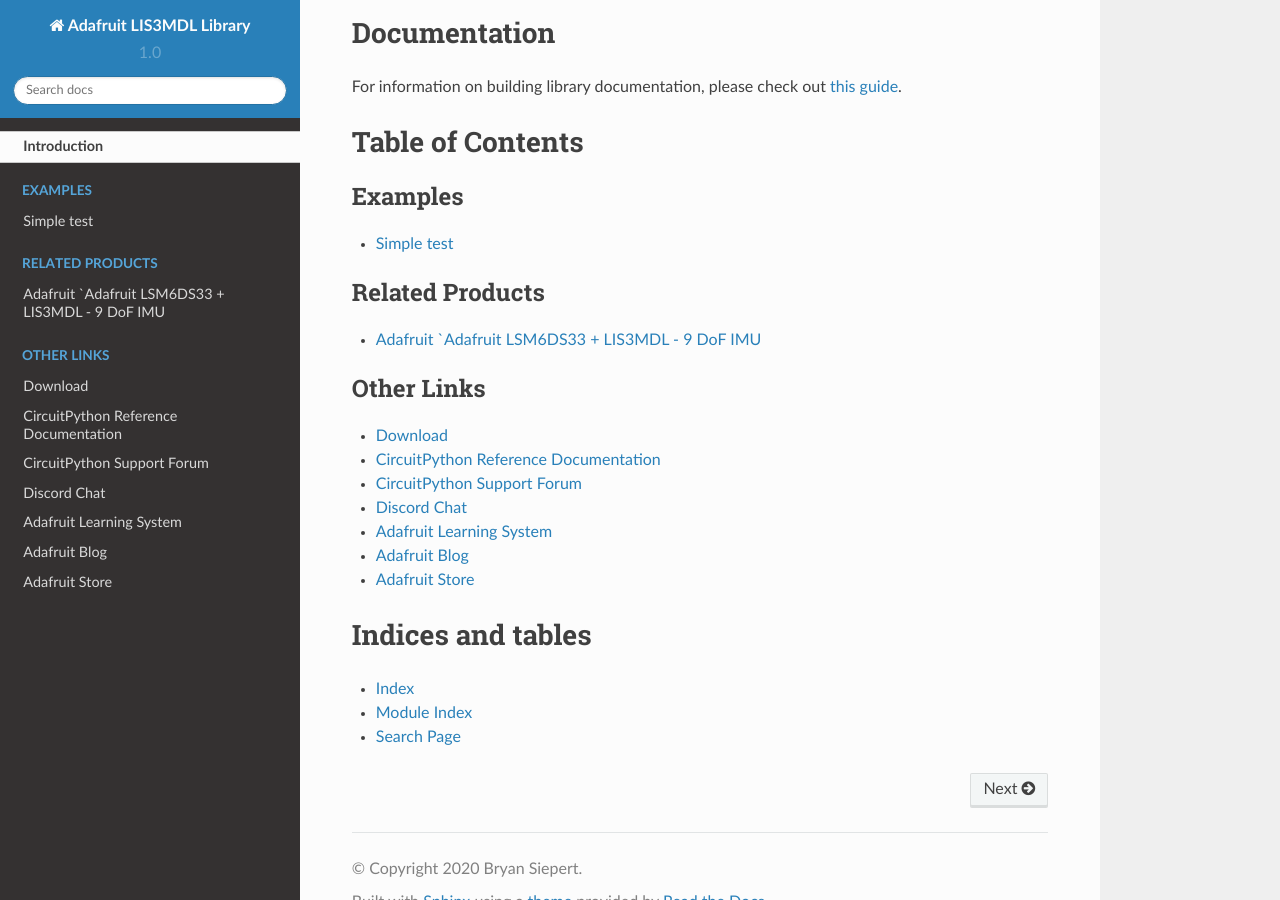
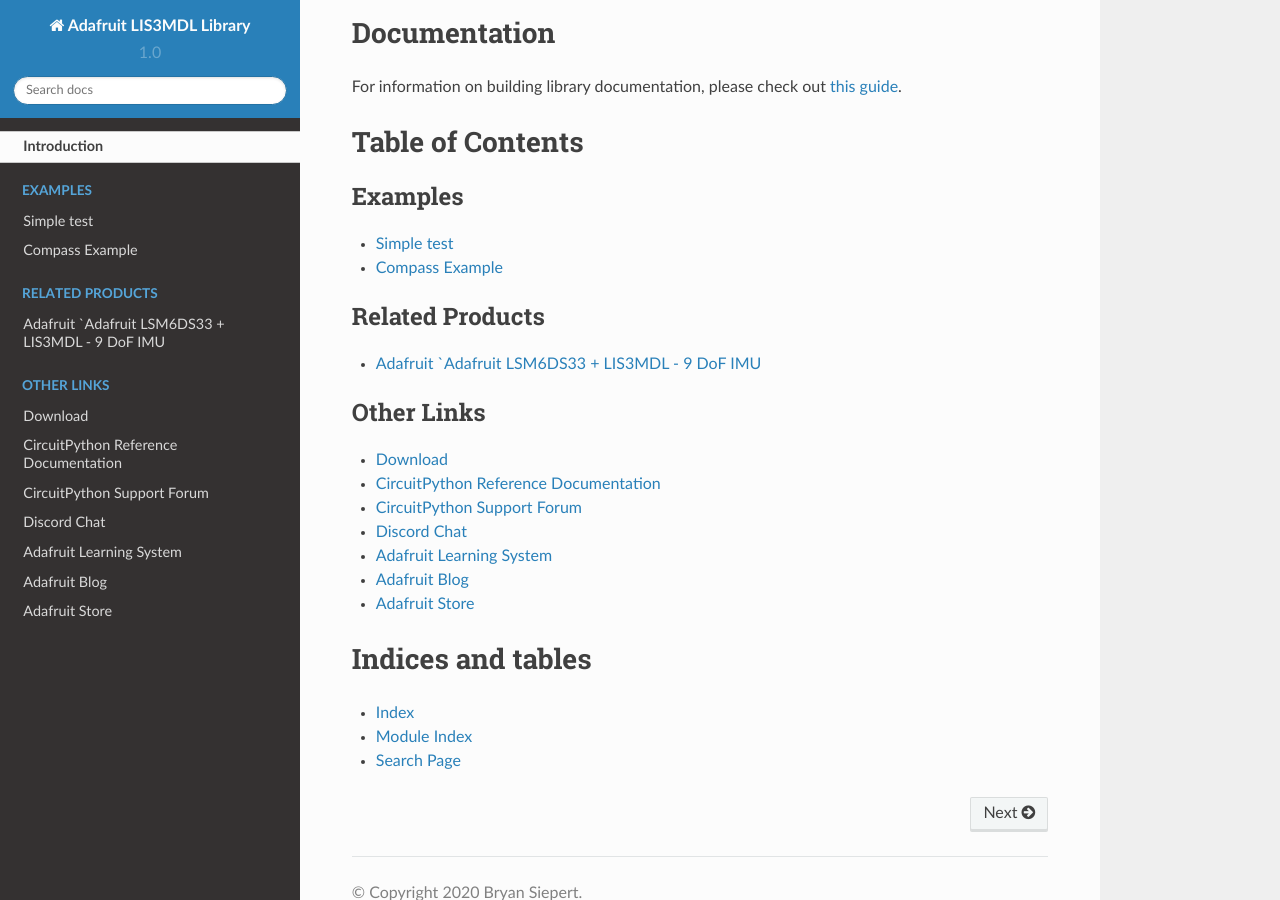
Before and after one commit to adafruit/Adafruit_CircuitPython_LIS3MDL, a Sphinx documentation site: the page built from docs/index.rst, in a window 1280 px wide and 900 px high, scrolled down 1474 px. Built offline with Sphinx 7.4.7 and the Read the Docs theme 2.0.0, drawn with Linux system fonts in a browser that asks for light colours; part of the change alters nothing that is shown.

Commit message:
adding compass example to examples.rst

```diff
--- a/docs/examples.rst
+++ b/docs/examples.rst
@@ -6,3 +6,12 @@ Ensure your device works with this simple test.
 .. literalinclude:: ../examples/lis3mdl_simpletest.py
     :caption: examples/lis3mdl_simpletest.py
     :linenos:
+
+Compass Example
+---------------
+
+Use the magnetometer to calculate compass headings.
+
+.. literalinclude:: ../examples/lis3mdl_compass.py
+    :caption: examples/lis3mdl_compass.py
+    :linenos:
```
